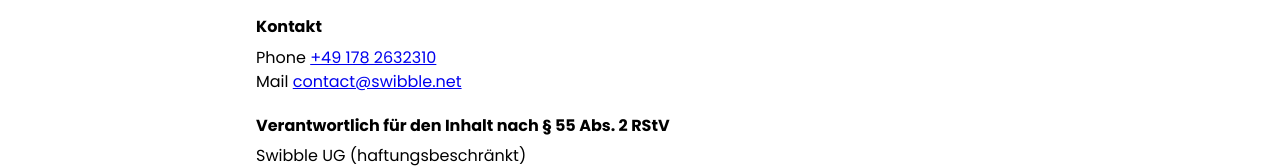
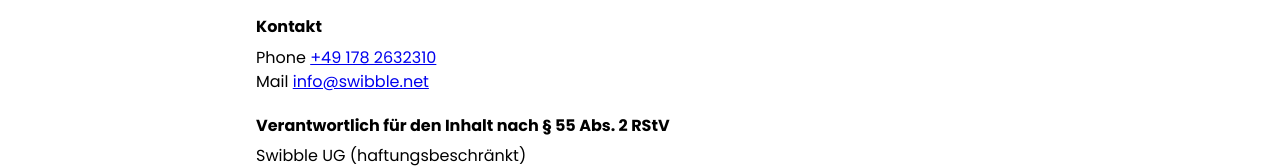
Before and after one commit to Swibble-net/swibble-website, a Next.js app in the folder frontend/: page /impressum in a window 1280 px wide. Shown: the part 315-483 px from the top of the page. Built offline with nearby package versions, Linux system fonts and the light colour scheme.

Commit message:
new info mail replace contact mail

```diff
--- a/frontend/components/ContactForm.tsx
+++ b/frontend/components/ContactForm.tsx
@@ -113,7 +113,7 @@ const ContactForm = () => {
               <div className="relative pl-2">
                 <h3 className="font-bold text-base text-[#2A3342]">E-mail</h3>
                 <p className="text-sm text-[#556987]">
-                  <a href="mailto:contact@swibble.net">contact@swibble.net</a>
+                  <a href="mailto:info@swibble.net">info@swibble.net</a>
                 </p>
                 <div className="none lg:absolute lg:w-[0.188rem] lg:h-16 lg:-z-10 lg:bg-[#B718EC] lg:rounded-b-full lg:left-0 lg:bottom-1"></div>
               </div>
--- a/frontend/pages/impressum/index.tsx
+++ b/frontend/pages/impressum/index.tsx
@@ -25,10 +25,10 @@ const Impressum = () => {
           <br />
           Mail{" "}
           <a
-            href="mailto:contact@swibble.net"
+            href="mailto:info@swibble.net"
             className="underline text-[#0000EE]"
           >
-            contact@swibble.net
+            info@swibble.net
           </a>
         </p>
       </div>
```
